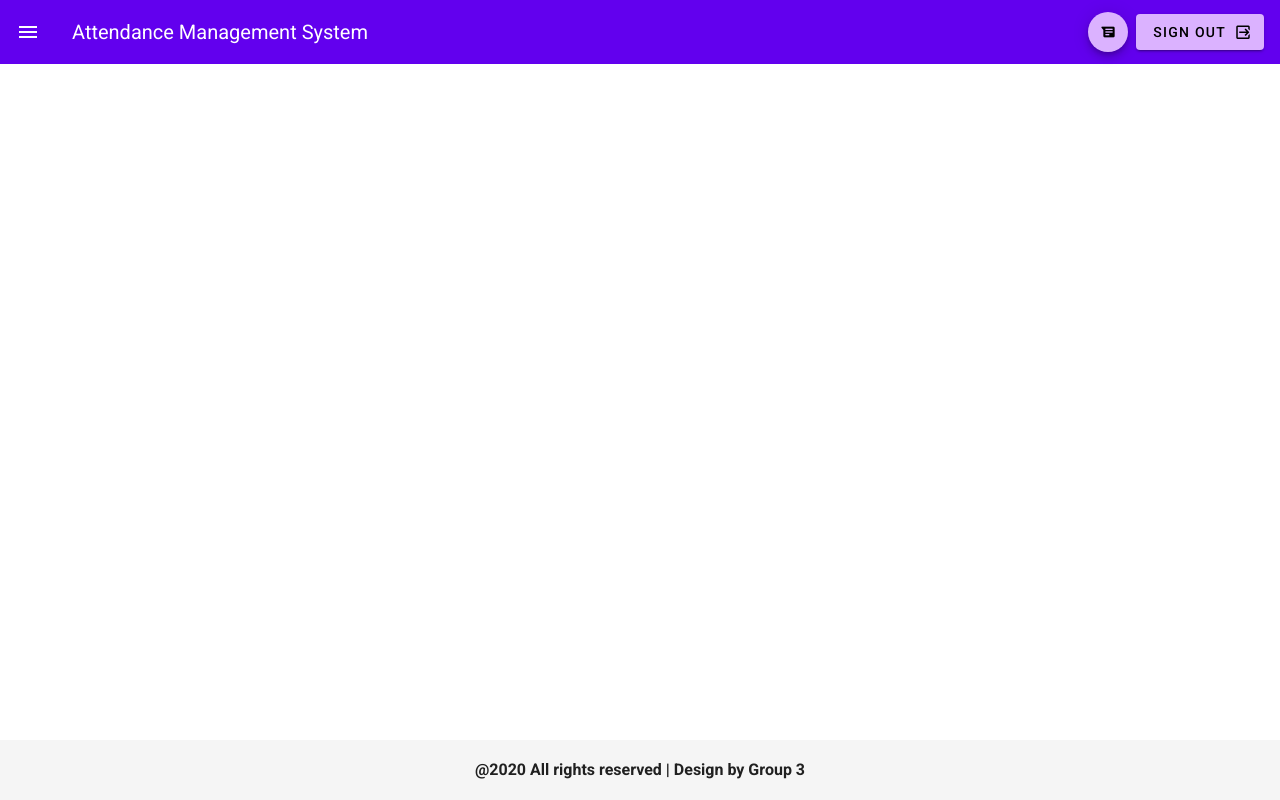
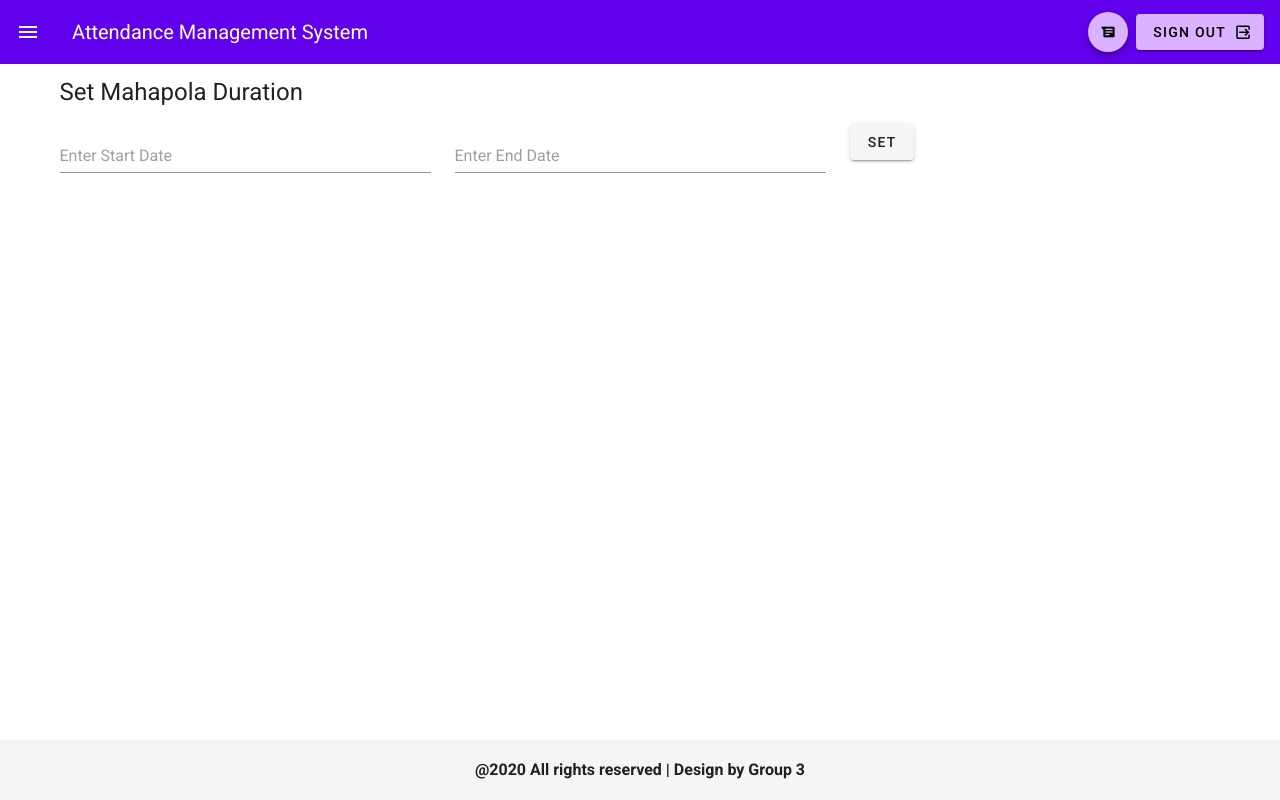
Before and after one commit to GimanthaDissanayake/attendance-management-system, a Vue app: page /SetMahapolaDuration in a window 1280 px wide. Built offline with nearby package versions, Linux system fonts and the light colour scheme.

Commit message:
Added set mahapola duration

```diff
--- a/src/router.js
+++ b/src/router.js
@@ -12,6 +12,7 @@ import ViewAlerts from "./views/ViewAlerts.vue"
 import MarkAttendance from "./views/MarkAttendance.vue"
 import RegisterUsers from "./views/RegisterUsers.vue"
 import SetMRAP from "./views/SetMRAP.vue"
+import SetMahapolaDuration from "./views/SetMahapolaDuration.vue"
 
 Vue.use(Router)
 
@@ -75,9 +76,14 @@ export default new Router({
       component: RegisterUsers
     },
     {
-      path: '/SETMRAP',
+      path: '/SetMRAP',
       name: 'setmrap',
       component: SetMRAP
     },
+    {
+      path: '/SetMahapolaDuration',
+      name: 'setmahapoladuration',
+      component: SetMahapolaDuration
+    },
   ]
 })
--- /dev/null
+++ b/src/views/SetMahapolaDuration.vue
@@ -0,0 +1,30 @@
+<template>
+  <v-container>
+    <p class='text-h5'>Set Mahapola Duration</p>
+     <v-row>
+      <v-col xs="12" md="4">
+        <v-text-field
+          placeholder="Enter Start Date"
+          clearable
+          single-line
+        >
+        </v-text-field>
+      </v-col>
+      <v-col xs="12" md="4">
+        <v-text-field
+          placeholder="Enter End Date"
+          clearable
+          single-line
+        >
+        </v-text-field>
+      </v-col>
+      <v-col xs="12" md="4">
+        <v-btn
+        >
+          Set
+        </v-btn>
+      </v-col>
+    </v-row>
+  </v-container>
+  <!-- confirmarion component should add here -->
+</template>
```
